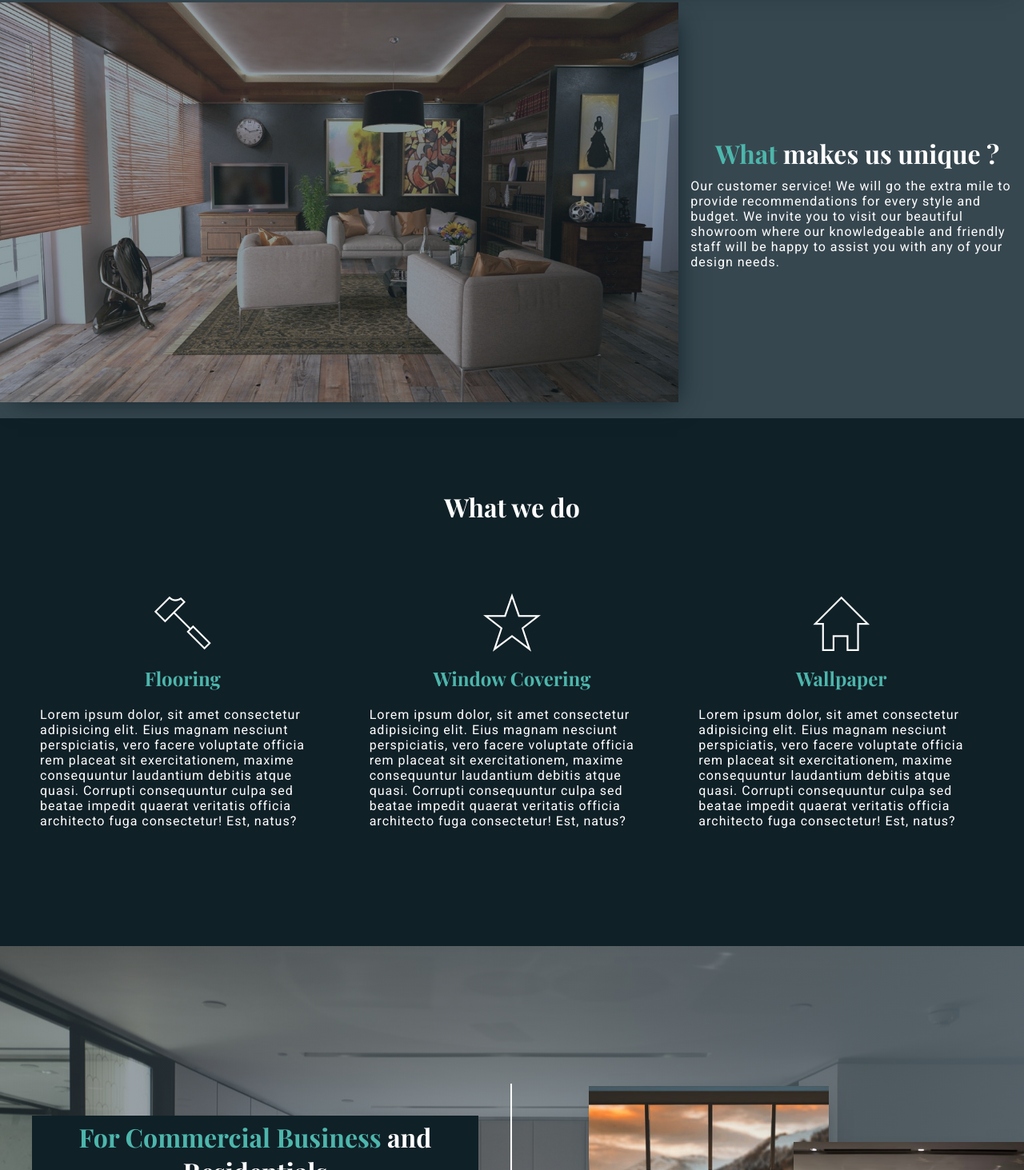
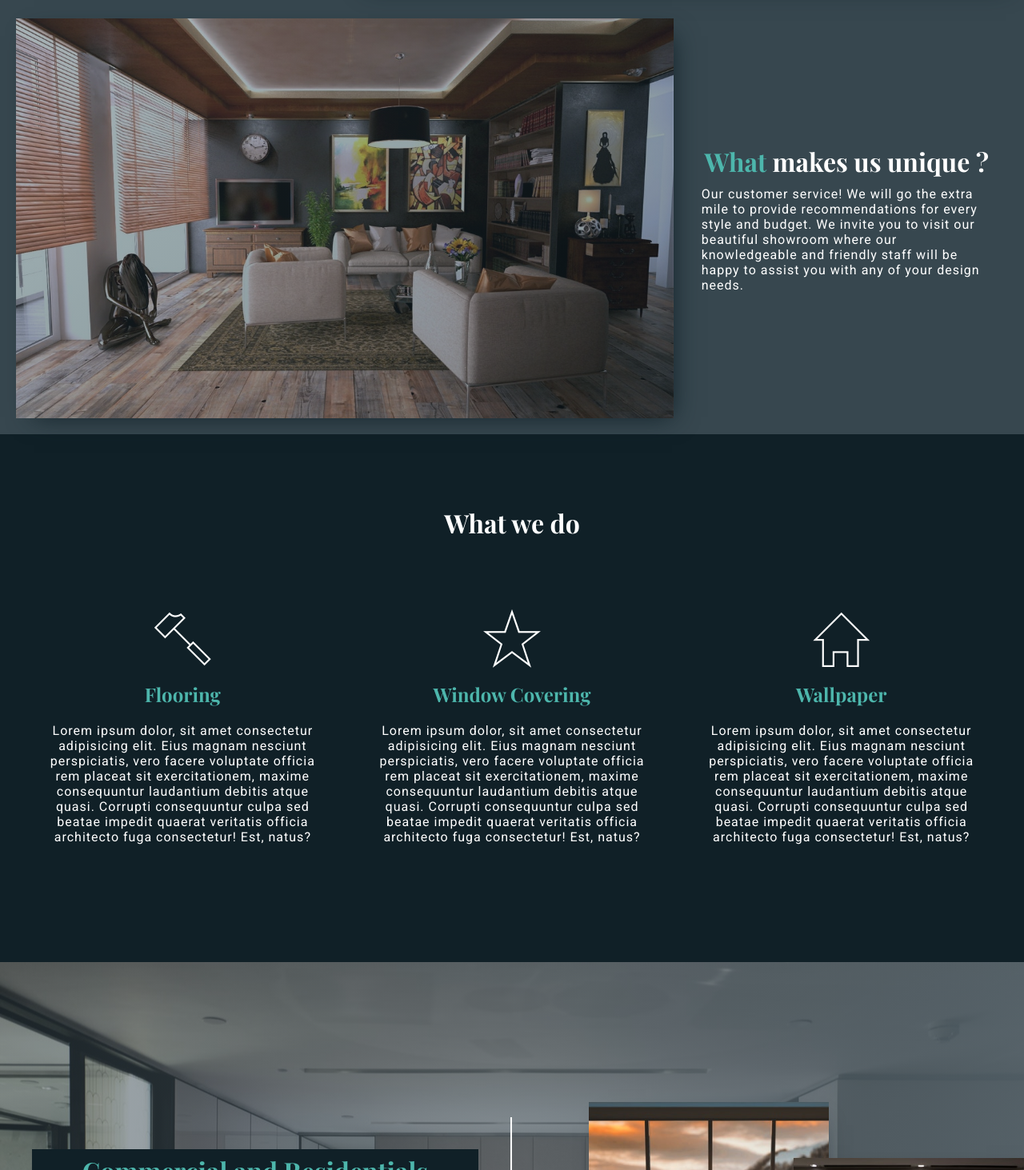
Before and after one commit to anmeth191/wallpaper-world-interiors, a website: page index.html in a window 1280 px wide. Shown: the part 1337-2800 px from the top of the page at 80% size. Drawn offline with nearby package versions, Linux system fonts and the light colour scheme.

Commit message:
adding the fixing styles of the website that tammy suggested

```diff
--- a/index.html
+++ b/index.html
@@ -138,7 +138,7 @@
       <section class="span">
 
     <div class="messageCompany" id="messageCompany">
-         <h1 class="title messageCompany--title"><span class="title title-span">For Commercial Business</span> and Residentials</h1>
+         <h1 class="title title-span messageCompany--title">Commercial and Residentials</h1>
          <p class="contentt messageCompany--content">
                 Wallcoverings, Borders and Murals ,
                 Window Blinds and Shades,
@@ -172,7 +172,7 @@
                 <img src="./assets/images/user.png" alt="customer hands">
             </figure>
             <div class="testimonials__users--first contentt">
-                <h2 class="title testimonials__users--first--title">Bill & Marianne Crouch</h2>
+                <h2 class="title testimonials__users--first--title">Bill & Marianne</h2>
              <p>"My husband and I have been very pleased and impressed with the expertise of Interior Decorator, Beth Pellish, with Wallpaper World Interiors. Beth helped with selecting the right room paint colors during our recent home remodeling project and we worked together on selecting the fabrics for my master bedroom and the upholstery of a chair & ottoman. Beth also created a beautiful design for our bedroom. Beth was not only enjoyable to work with but she understood and listened to what my husband and I wanted. Importantly, Beth also knows reliable and talented vendors such as painters, upholsteries, and installers to do the work that you need done. If you are in need of advice and assistance from an interior decorator we highly recommend Beth Pellish with Wallpaper World Interiors."</p>
             </div>
 
@@ -184,7 +184,7 @@
                     <img src="./assets/images/user.png" alt="customer hands">
                 </figure>
                 <div class="testimonials__users--first contentt">
-                    <h2 class="title testimonials__users--first--title">Les & Barbara Silva</h2>
+                    <h2 class="title testimonials__users--first--title">Les & Barbara</h2>
                  <p>"We we're very fortunate to have Beth Pellish of World Interiors assist us in decorating our new home. She was always right there to guide us in making wise choices, whether it was paint colors, wallpaper, window treatments, and/or bedding. Beth truly goes the extra mile when it comes to customer service. She even came with us to assist in selecting granite for our master bathroom. We really don't know what we would have done without Beth's guidance. There is an old saying: "People don't care how much you know until they know how much you care." That sums it up regarding Beth. She is not only a true professional and expert in her field but also truly cares about her customer. I hope these comments persuade you not to hesitate in shopping at World Interiors and that you will call upon Beth Pellish before you embark upon your next home decorating project."</p>
                 </div>
 
--- a/sass/components/_components.scss
+++ b/sass/components/_components.scss
@@ -8,7 +8,7 @@
 
 
 .showcase{
-    background-image:linear-gradient(to right bottom , rgba($p-light, 0.6) , rgba($p-dark , 0.5)) ,url('../../assets/images/showcase2.jpeg');
+    background-image:linear-gradient(to right bottom , rgba($p-light, 0.5) , rgba($p-dark , 0.3)) ,url('../../assets/images/showcase2.jpeg');
     background-position:top;
     background-size: cover;
     background-attachment: fixed;
@@ -312,18 +312,20 @@ z-index: 10;
       @include responsive(tab-portrait){
         margin-bottom:0.5rem;
         padding:0;
+        text-align: center;
     }
 
       @include responsive(phone){
           margin-bottom:0.5rem;
-          padding:0;
+          padding:2rem;
+          text-align: center;
       }
   }
 
   &__image{
       background-position:center;
       background-size: cover;
-      background-image:linear-gradient(to right bottom , rgba($color-primary , 0.5) , rgba($p-dark , 0.5)) ,  url('../../assets/images/story4.jpg');
+      background-image:linear-gradient(to right bottom , rgba($color-primary , 0.4) , rgba($p-dark , 0.5)) ,  url('../../assets/images/story4.jpg');
       box-shadow: 10px 10px  30px -12px $p-dark;
       grid-column:2/4;
       max-height:100%;
@@ -345,7 +347,7 @@ z-index: 10;
     grid-template-columns: repeat(3,1fr);
     grid-gap:1.5rem;
     height:50rem;
-    padding-bottom:2rem;
+    padding:2rem;
 
     @include responsive (tab-landscape){padding:1rem;}
     @include responsive(tab-portrait){
@@ -359,13 +361,13 @@ z-index: 10;
     @include responsive(phone){
        display:block;
        height:auto;
-       padding:2rem 1rem;
+       padding:2rem;
     }
 
 
     &__image{
 
-        background-image: linear-gradient(to right bottom , rgba($color-primary , 0.5) , rgba($p-dark , 0.5)) , url('../assets/images/unique.jpeg');
+        background-image: linear-gradient(to right bottom , rgba($color-primary , 0.4) , rgba($p-dark , 0.5)) , url('../assets/images/unique.jpeg');
         background-position:center;
         background-size: cover;
         background-repeat: no-repeat;
@@ -388,11 +390,12 @@ z-index: 10;
        color:$font-color;
        grid-column:3/4;
        position: relative;
+       padding:2rem;
        @include animation-properties;
 
 
-       @include responsive(tab-portrait){grid-column: 2/3;align-self: start;}
-       @include responsive(phone){ margin-top:1rem;}
+       @include responsive(tab-portrait){grid-column: 2/3;align-self: start; text-align: center;}
+       @include responsive(phone){ margin-top:1rem;text-align: center;}
 
    }
 
@@ -437,9 +440,8 @@ padding:3rem;
     @include responsive(phone){margin-bottom:3rem;padding:0;}
 }
 
-&__flooring { @include responsive(tab-portrait){grid-column: 1/5;}&--content{text-align: left;}}
-&__window { &--content{text-align: left;}}
-&__wallpaper { &--content{text-align: left;}}
+&__flooring { @include responsive(tab-portrait){grid-column: 1/5;}}
+
 }
 
 .span{
@@ -461,13 +463,13 @@ padding:3rem;
         color:$font-color;
         opacity:0;
         padding:4rem;
+        text-align: center;
         @include animation-properties;
 
         @include responsive(tab-portrait){margin:15rem auto;border:none;}
         @include responsive(phone){
             border:none;
             margin:15rem auto;
-
             width:80%;
         }
 
@@ -475,7 +477,10 @@ padding:3rem;
             background:$p-dark;
             padding:0.5rem;
         }
-
+/*
+        &--content{
+            text-align: center;}
+*/
         & .btn-gallery {
             border:none;
             box-shadow:$shadow;
@@ -577,15 +582,8 @@ margin:1rem auto;
         transform:skew(0);
     }
 }
-&:nth-child(3) > &--figure {
-float:right;
-}
-
-
-&:nth-child(3) > &--first > * {
-    text-align: right;
-
-    }
+&:nth-child(3) > &--figure {float:right;margin-right:0;margin-left:2rem;}
+&:nth-child(3) > &--first > * {text-align: right;}
 
 &--figure{
 float: left;
```
Also changed, not shown: css/style.css.
